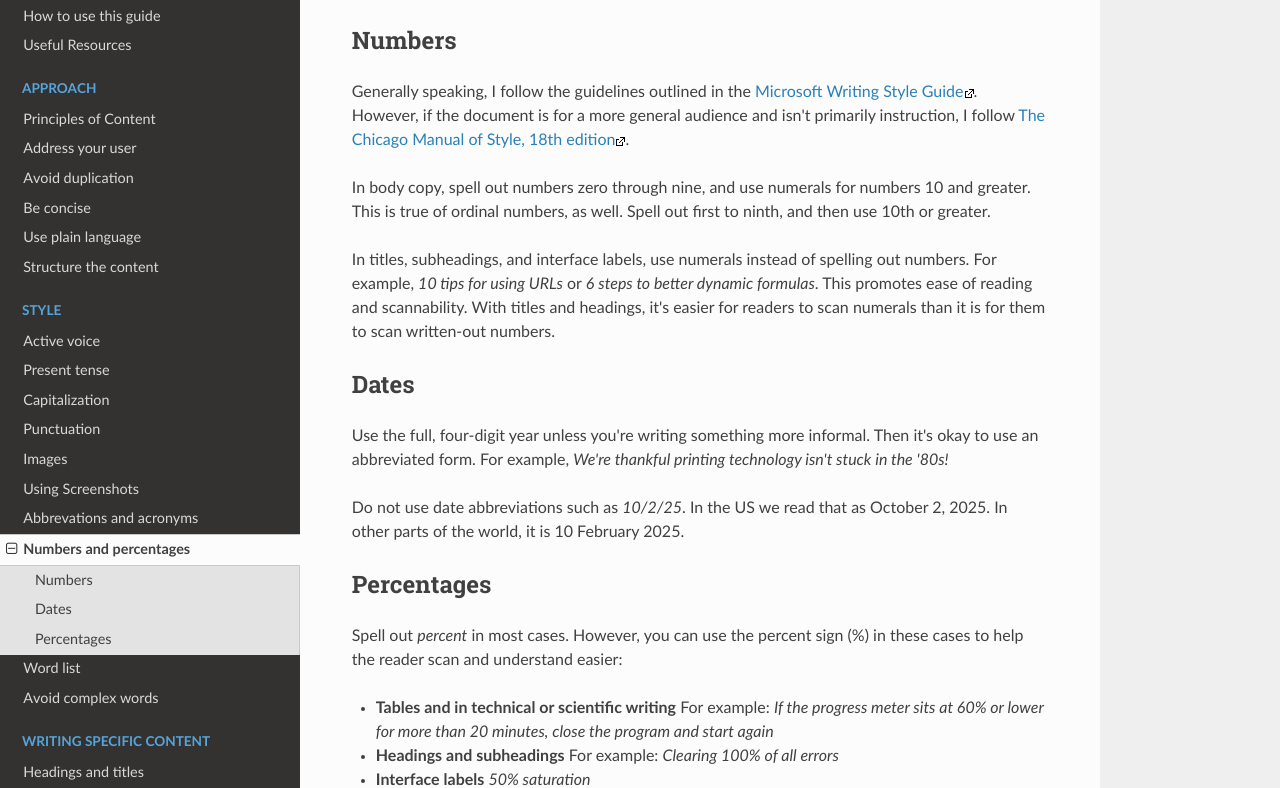
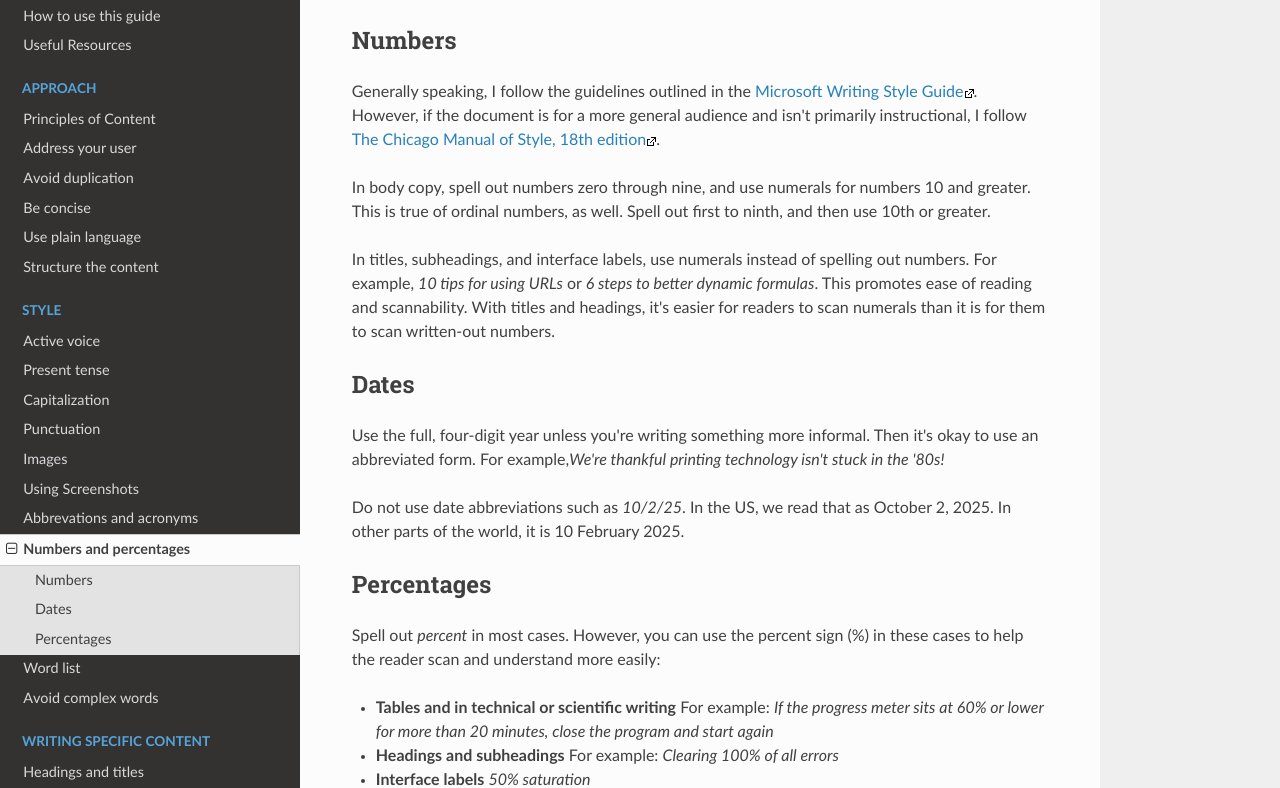
Before and after one commit to stevearrants/styleguide, an MkDocs documentation site: the page built from docs/numbers.md, in a window 1280 px wide and 1141 px high. Shown: the part 136-924 px from the top of the window. Built offline with MkDocs 1.6.1, drawn with Linux system fonts in a browser that asks for light colours; nearby versions of some CDN libraries.

Commit message:
Update numbers.md

```diff
--- a/docs/numbers.md
+++ b/docs/numbers.md
@@ -3,34 +3,21 @@
 ## Numbers
 
 Generally speaking, I follow the guidelines outlined in the <a href="https://learn.microsoft.com/en-us/style-guide/numbers" target="_blank">Microsoft
-Writing Style Guide</a>![](Resources/Images/offsite-link.png).
-However, if the document is for a more
-general audience and isn't primarily instruction, I follow <a href="http://login.chicagomanualofstyle.org/action/login" target="_new"> The Chicago
-Manual of Style, 18th edition</a>![](Resources/Images/offsite-link.png).
+Writing Style Guide</a>![](Resources/Images/offsite-link.png). However, if the document is for a more general audience and isn't primarily instructional, I follow <a href="http://login.chicagomanualofstyle.org/action/login" target="_new"> The Chicago Manual of Style, 18th edition</a>![](Resources/Images/offsite-link.png).
 
-In body copy, spell out numbers zero through nine, and use numerals for
-numbers 10 and greater. This is true of ordinal numbers, as well. Spell
-out first to ninth, and then use 10th or greater.
+In body copy, spell out numbers zero through nine, and use numerals for numbers 10 and greater. This is true of ordinal numbers, as well. Spell out first to ninth, and then use 10th or greater.
 
-In titles, subheadings, and interface labels, use numerals instead of
-spelling out numbers. For example, *10 tips for using URLs* or *6*
-*steps to better dynamic formulas*. This promotes ease of reading and
-scannability. With titles and headings, it's easier for readers to scan
-numerals than it is for them to scan written-out numbers.
+In titles, subheadings, and interface labels, use numerals instead of spelling out numbers. For example, *10 tips for using URLs* or *6 steps to better dynamic formulas*. This promotes ease of reading and scannability. With titles and headings, it's easier for readers to scan numerals than it is for them to scan written-out numbers.
 
 ## Dates
 
-Use the full, four-digit year unless you're writing something more informal. Then
-it's okay to use an abbreviated form. For example,
-*We're thankful printing technology isn't stuck in the '80s!*
+Use the full, four-digit year unless you're writing something more informal. Then it's okay to use an abbreviated form. For example,*We're thankful printing technology isn't stuck in the '80s!*
 
-Do not use date abbreviations such as *10/2/25*. In the US we read that as
-October 2, 2025. In other parts of the world, it is 10 February 2025.
+Do not use date abbreviations such as *10/2/25*. In the US, we read that as October 2, 2025. In other parts of the world, it is 10 February 2025.
 
 ## Percentages
 
-Spell out *percent* in most cases. However, you can use the percent sign (%) in
-these cases to help the reader scan and understand easier:
+Spell out *percent* in most cases. However, you can use the percent sign (%) in these cases to help the reader scan and understand more easily:
 
 * **Tables and in technical or scientific writing** For example: *If the progress meter sits at 60% or lower for more than 20 minutes, close the program and start again*
 * **Headings and subheadings** For example: *Clearing 100% of all errors*
```
